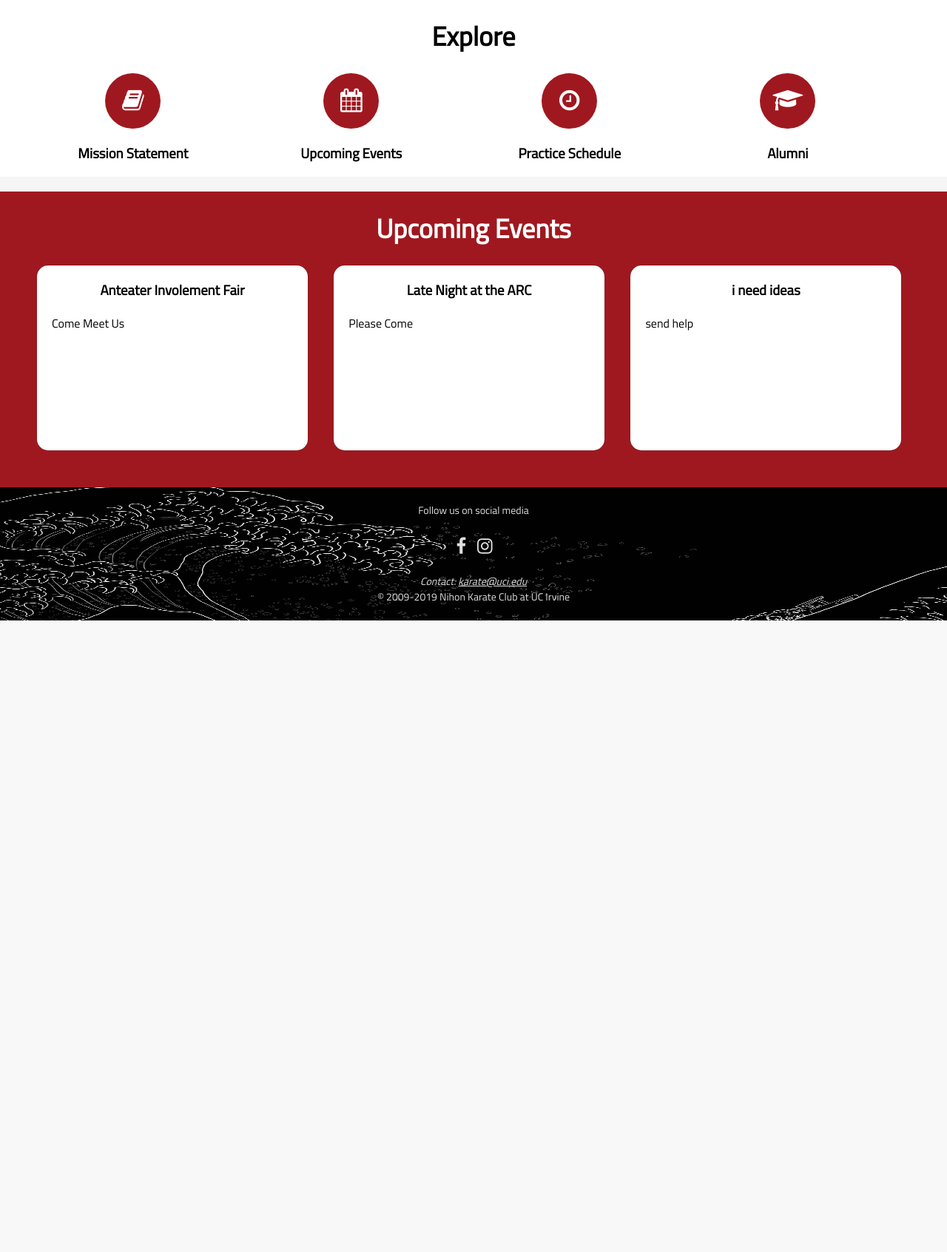
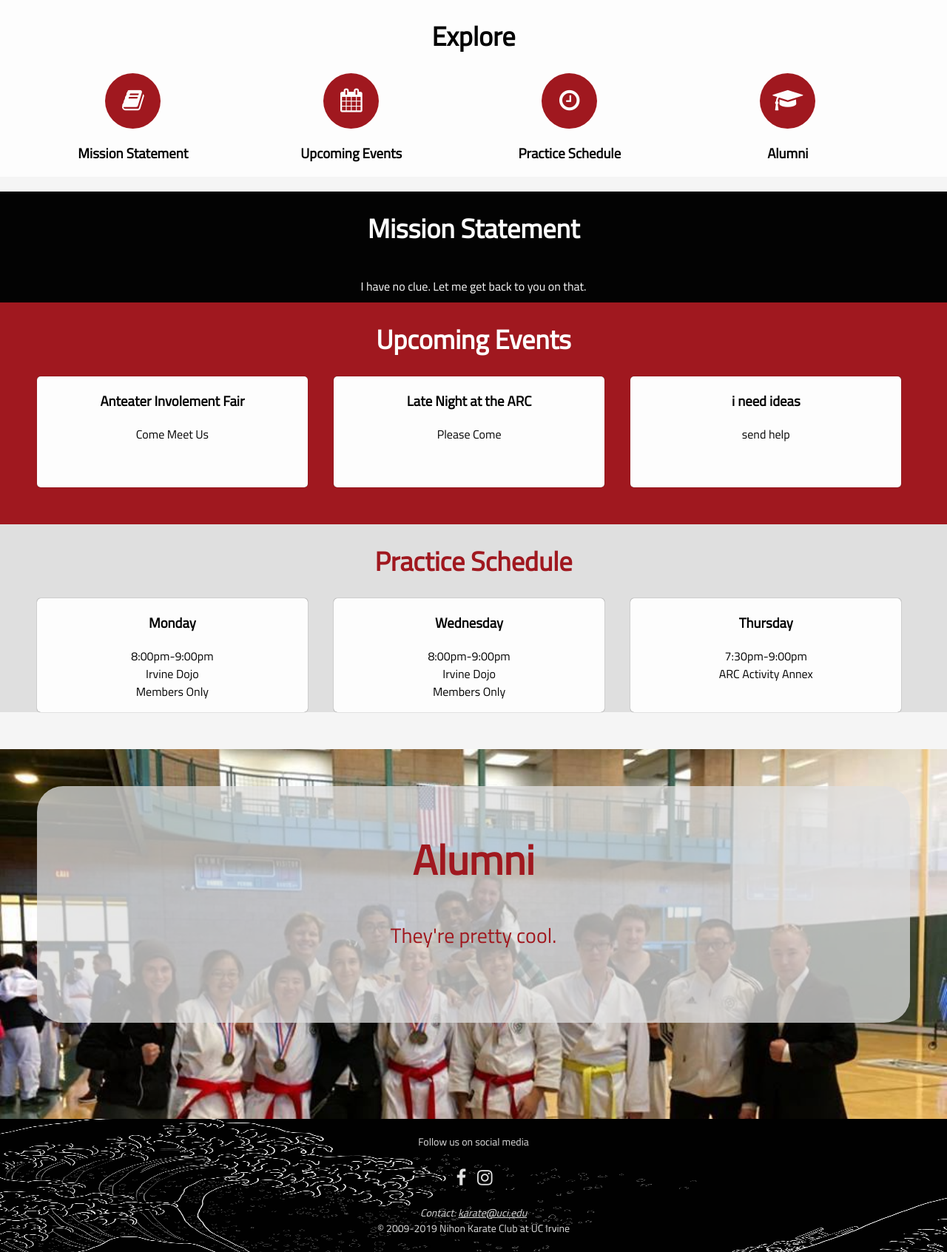
Before and after one commit to nihonkarateuci/nihonkarateuci.github.io, a PHP site: page / in a window 1280 px wide. Shown: the part 741-2434 px from the top of the page at 74% size. Before the commit the page ends 1580 px from the top, so only its background shows below. Run offline with PHP 8.4, Linux system fonts and the light colour scheme.

Commit message:
Finished home page layout

```diff
--- a/index.html
+++ b/index.html
@@ -34,7 +34,7 @@
                     <span class="floater">Explore</span>
                     <div class="explore-container">
                         <div class="explore-card">
-                            <a href="" class="fa fa-book" title="Mission Statement"></a>
+                            <a href="#mission" class="fa fa-book" title="Mission Statement"></a>
                             <h3>Mission Statement</h3>
                         </div>
                         <div class="explore-card">
@@ -42,30 +42,70 @@
                             <h3>Upcoming Events</h3>
                         </div>
                         <div class="explore-card">
-                            <a href="" class="fa fa-clock-o" title="Practice Schedule"></a>
+                            <a href="#schedule" class="fa fa-clock-o" title="Practice Schedule"></a>
                             <h3>Practice Schedule</h3>
                         </div>
                         <div class="explore-card">
-                            <a href="" class="fa fa-graduation-cap" title="Alumni"></a>
+                            <a href="#alumni" class="fa fa-graduation-cap" title="Alumni"></a>
                             <h3>Alumni</h3>
                         </div>
                     </div>
                 </div>
+                <div id="mission" class="section mission">
+                    <span class="floater">Mission Statement</span>
+                    <div class="mission-container">
+                        <p>I have no clue. Let me get back to you on that.</p>
+                    </div>
+                </div>
                 <div id="events" class="section events">
                     <span class="floater">Upcoming Events</span>
-                    <div class="events-container">
-                        <div class="event-card">
+                    <div class="three-card-container">
+                        <div class="three-card">
                             <h3>Anteater Involement Fair</h3>
                             <p>Come Meet Us</p>
                         </div>
-                        <div class="event-card">
+                        <div class="three-card">
                             <h3>Late Night at the ARC</h3>
                             <p>Please Come</p>
                         </div>
-                        <div class="event-card">
+                        <div class="three-card">
                             <h3>i need ideas</h3>
                             <p>send help</p>
                         </div>
+                    </div>
+                </div>
+                <div id="schedule" class="section schedule">
+                    <span class="floater">Practice Schedule</span>
+                    <div class="three-card-container">
+                        <div class="three-card">
+                            <h3>Monday</h3>
+                            <p>
+                                8:00pm-9:00pm<br>
+                                Irvine Dojo<br>
+                                Members Only<br>
+                            </p>
+                        </div>
+                        <div class="three-card">
+                            <h3>Wednesday</h3>
+                            <p>
+                                8:00pm-9:00pm<br>
+                                Irvine Dojo<br>
+                                Members Only<br>
+                            </p>
+                        </div>
+                        <div class="three-card">
+                            <h3>Thursday</h3>
+                            <p>
+                                7:30pm-9:00pm<br>
+                                ARC Activity Annex<br>
+                            </p>
+                        </div>
+                    </div>
+                </div>
+                <div id="alumni" class="section alumni">
+                    <div class="image-floater">
+                        <h1>Alumni</h1>
+                        <p>They're pretty cool.</p>
                     </div>
                 </div>
             </main>
--- a/styles/home.css
+++ b/styles/home.css
@@ -10,10 +10,11 @@
     background-size: cover;
 }
 
+/* Explore */
 .explore {
     min-height: 150px;
-    background-color: #ffffff;
-    color: #000000;
+    background-color: #fdfdfd;
+    color: #030303;
 }
 
 .explore-container {
@@ -37,7 +38,7 @@
     vertical-align: middle;
     border-radius: 50%;
     text-decoration: none;
-    color: #ffffff;
+    color: #fdfdfd;
     font-size: 32px;
     background-color: #a0181f;
 }
@@ -46,28 +47,68 @@
     text-align: center;
 }
 
+/* Upcoming Events */
 .events {
-    min-height: 400px;
+    min-height: 300px;
     background-color: #a0181f;
-    color: #ffffff;
+    color: #fdfdfd;
 }
 
-.events-container {
+.three-card-container {
     display: grid;
     margin: 0 50px 50px 50px;
     grid-template-columns: 31% 31% 31%;
     grid-column-gap: 3%;
 }
-.event-card {
-    background-color: #ffffff;
-    color: #000000;
-    min-height: 250px;
-    border-radius: 15px;
+.three-card {
+    background-color: #fdfdfd;
+    color: #030303;
+    min-height: 150px;
+    border-radius: 5px;
     box-shadow: 0 0 1px #333333;
 }
 .event-card p {
     margin: 0 20px 0 20px;
     text-align: justify;
+}
+
+/* Mission Statement */
+.mission {
+    min-height: 150px;
+    background-color: #030303;
+    color: #fdfdfd;
+}
+
+.mission-container {
+    margin: 0 50px 50px 50px;
+}
+
+/* Practice Schedule */
+.schedule {
+    min-height: 150px;
+    background-color: #dfdfdf;
+    color: #a0181f;
+}
+
+/* Alumni */
+.alumni {
+    min-height: 400px;
+    padding: 50px;
+    background-image: url('../images/gallery/gallery_0.jpg');
+    background-size: cover;
+    background-position: 0% 25%;
+    background-repeat: no-repeat;
+    color: #fdfdfd;
+}
+
+.image-floater {
+    min-height: 300px;
+    padding-top: 20px;
+    height: 100%;
+    font-size: 28px;
+    border-radius: 35px;
+    background-color: rgb(223, 223, 223, 0.75);
+    color: #a0181f;
 }
 
 /************************/
--- a/styles/index.css
+++ b/styles/index.css
@@ -162,7 +162,7 @@ header {
     text-decoration: none;
     background-color: #a0181f;
     border-radius: 50%;
-    color: #ffffff;
+    color: #fdfdfd;
     display: block;
     height: 40px;
     width: 40px;
@@ -190,7 +190,7 @@ header {
     padding: 0;
     margin: 0;
     border-radius: 50%;
-    box-shadow: 0 0 3px #ffffff;
+    box-shadow: 0 0 3px #fdfdfd;
     z-index: 5;
     text-decoration: none;
 }
@@ -298,7 +298,7 @@ header {
     width: 100%;
     height: 4rem;
     text-align: right;
-    background-color: black;
+    background-color: #030303;
     color: #dfdfdf;
     box-shadow: 0 3px 3px rgba(0, 0, 0, 0.2);
 }
@@ -345,7 +345,7 @@ header {
     text-decoration: none;
     font-size: 1.5rem;
     font-weight: bold;
-    color: #000000;
+    color: #030303;
     display: block;
     transition: 0.3s;
 }
@@ -397,7 +397,7 @@ header {
 
 .footer-content-mobile {
     padding: 2rem 0 0 0;
-    color: #dfdfdf;
+    color: #fdfdfd;
     text-align: center;
     font-size: 1rem;
 }
@@ -416,7 +416,7 @@ header {
 
 .social-media-icon-mobile {
     display: table-cell;
-    color: #dfdfdf;
+    color: #fdfdfd;
     font-size: 1.5rem;
     width: 2rem;
     height: 2rem;
```
Also changed, not shown: styles/about.css (+4 -4 lines).
